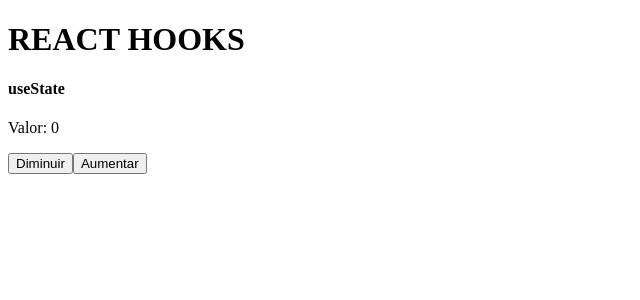
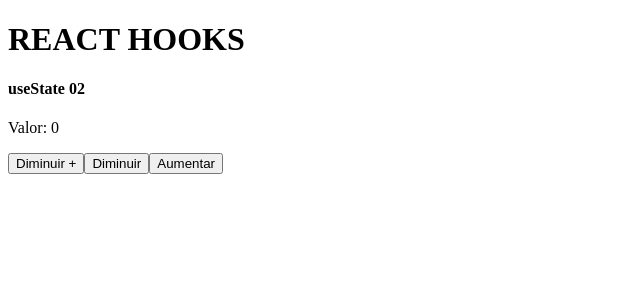
Before and after one commit to VinnyDSR/react_next_hooks, a React (Vite) app: page / in a window 1280 px wide. Shown: the top 300 px of the page, without its empty margins (0-640 px from the left). Built offline with nearby package versions, Linux system fonts and the light colour scheme.

Commit message:
02_hooks

```diff
--- a/src/App.jsx
+++ b/src/App.jsx
@@ -1,13 +1,14 @@
 import React from "react";
 
-import HookState1 from './components/UseState01'
-
+import HookState01 from './components/UseState01'
+import HookState02 from './components/UseState02'
 
 export default () => {
     return (
         <>
             <h1>REACT HOOKS</h1>
-            <HookState1/>
+            {/*<HookState01/>*/}
+            <HookState02/>
 
         </>
     )
--- /dev/null
+++ b/src/components/UseState02.jsx
@@ -0,0 +1,27 @@
+import { useState } from "react";
+
+export default () => {
+    const[valor, setValor] = useState(0);
+
+    function diminuir(){
+        setValor(v => v - 1);
+    }
+    function aumentar(){
+        setValor(v => v + 1);
+    }
+    function diminuir_valor(a){
+        setValor(v => v - a);
+    }
+
+    return(
+        <>
+            <h4>useState 02</h4>
+            <p>Valor: {valor}</p>
+            <button onClick={() => diminuir_valor(10)}>Diminuir +</button>
+            <button onClick={diminuir}>Diminuir</button>
+            <button onClick={aumentar}>Aumentar</button>
+
+        </>
+
+    )
+}
```
